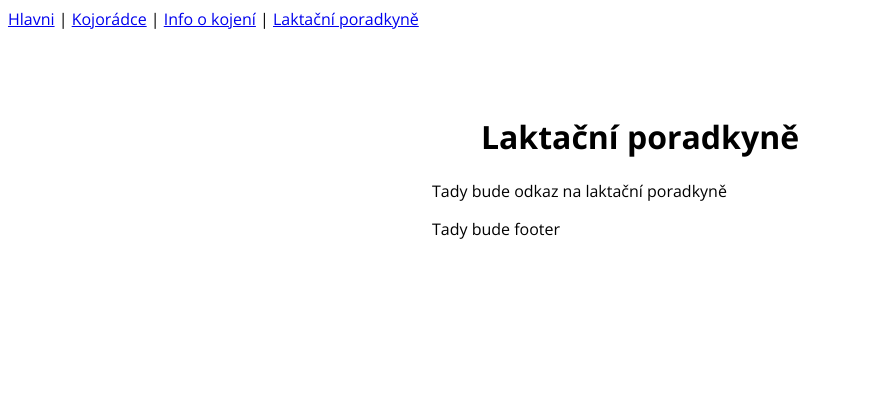
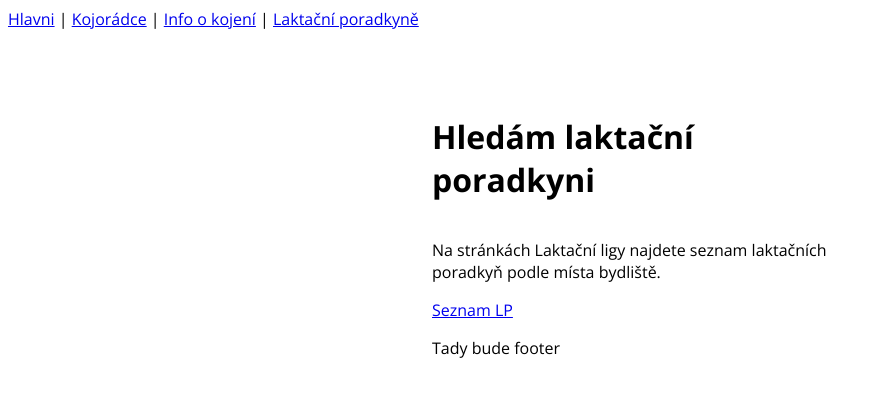
Before and after one commit to badela007/Kojoradce_projekt, a React (Vite) app: page /laktacni-poradkyne in a window 1280 px wide. Shown: the top 396 px of the page, without its empty margins (0-880 px from the left). Built offline with nearby package versions, Linux system fonts and the light colour scheme.

Commit message:
LPPage detail

```diff
--- a/src/pages/LPPage/index.jsx
+++ b/src/pages/LPPage/index.jsx
@@ -6,10 +6,16 @@ export const LPPage = () => {
     <div className="container">
       <header>
         <div />
-        <h1>Laktační poradkyně</h1>
+        <h1>Hledám laktační poradkyni</h1>
       </header>
       <main>
-        <nav>Tady bude odkaz na laktační poradkyně</nav>
+        <p>
+          Na stránkách Laktační ligy najdete seznam laktačních poradkyň podle
+          místa bydliště.
+        </p>
+        <a href="https://www.kojeni.cz/podpora/seznam-laktacnich-poradcu/">
+          Seznam LP
+        </a>
       </main>
       <footer>
         <p>Tady bude footer</p>
```
